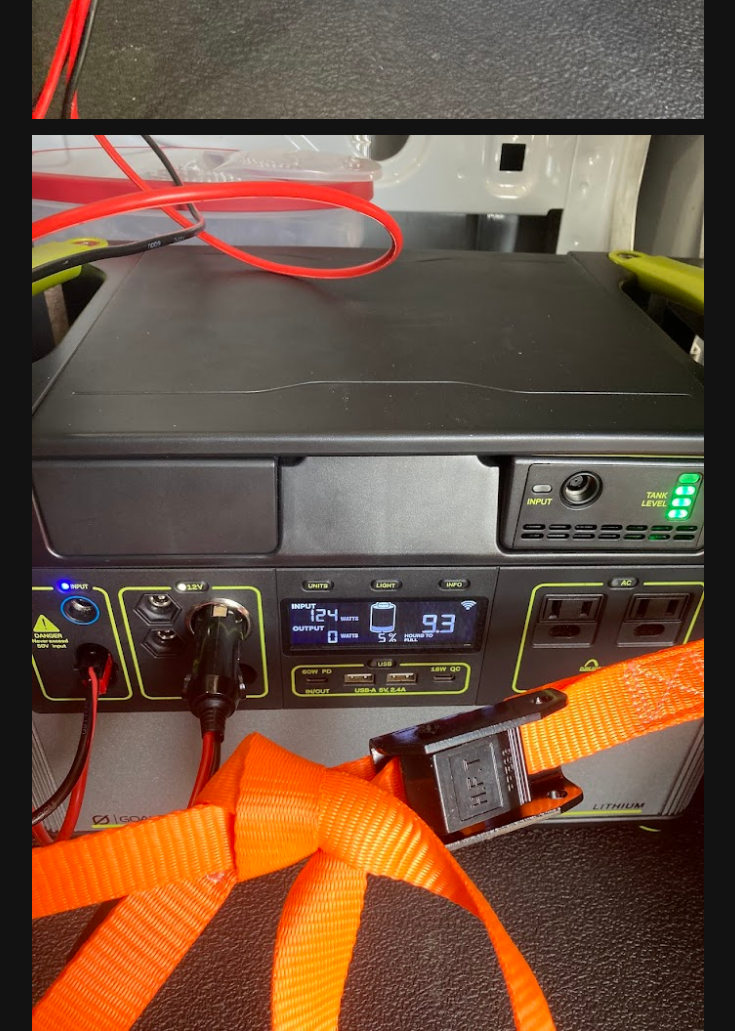
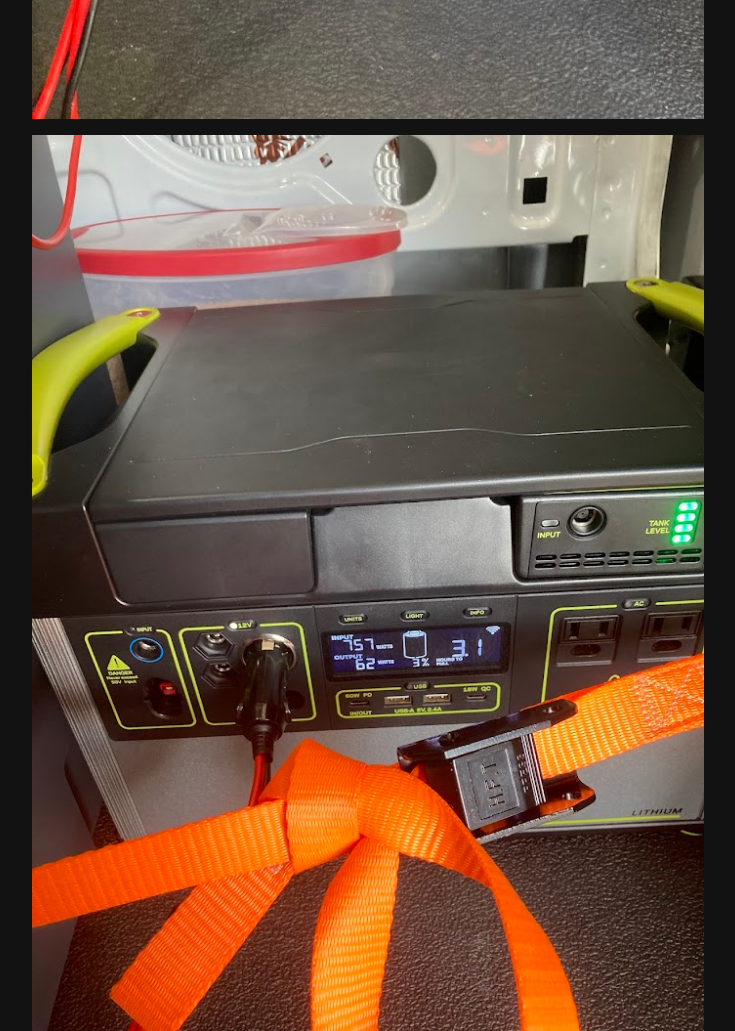
Before and after one commit to nostrgamer/HHAdventure, an Eleventy site: page posts/DCAlternator.md in a window 1280 px wide. Shown: the part 5760-6791 px from the top of the page, without its empty margins (272-1007 px from the left). Built offline with nearby package versions, Linux system fonts and the light colour scheme; Eleventy itself is replaced by a stand-in of ours; files that its build step writes are made by us from their sources.

Commit message:
Fixed caption and picture

```diff
--- a/posts/DCAlternator.md
+++ b/posts/DCAlternator.md
@@ -27,6 +27,6 @@ Funny story, the first time I set everything up and turned the ignition, the van
 Finally, I could test the system. With a full battery and some usage (from the fans), the draw from the alternator would match the demand from the battery (after a brief vehicle start up phase). I then drained the house battery overnight to test how much the alternator could provide, which is about 800 watts peak. This allows us to charge a nearly empty battery to full with just a couple hours of driving (the Goal Zero holds about 150 amp hours).
 
 ![First test of the Yeti Link](/images/IMG_4580.jpg)
-![Testing Yei Link on an empty battery](/images/IMG_4591.jpg)
+![Testing Yeti Link on an empty battery](/images/IMG_4589.jpg)
 
 With both the DC to DC charger and 350W of solar, we should have sufficient power generation for all of our van's needs, since we primarily utilize DC devices. Should we need some additional power in the future, I might consider one more brief case style solar panel (which can be installed in the spare 8mm port on the Yeti).
```
Also changed, not shown: images/IMG_4589.jpg (added).
